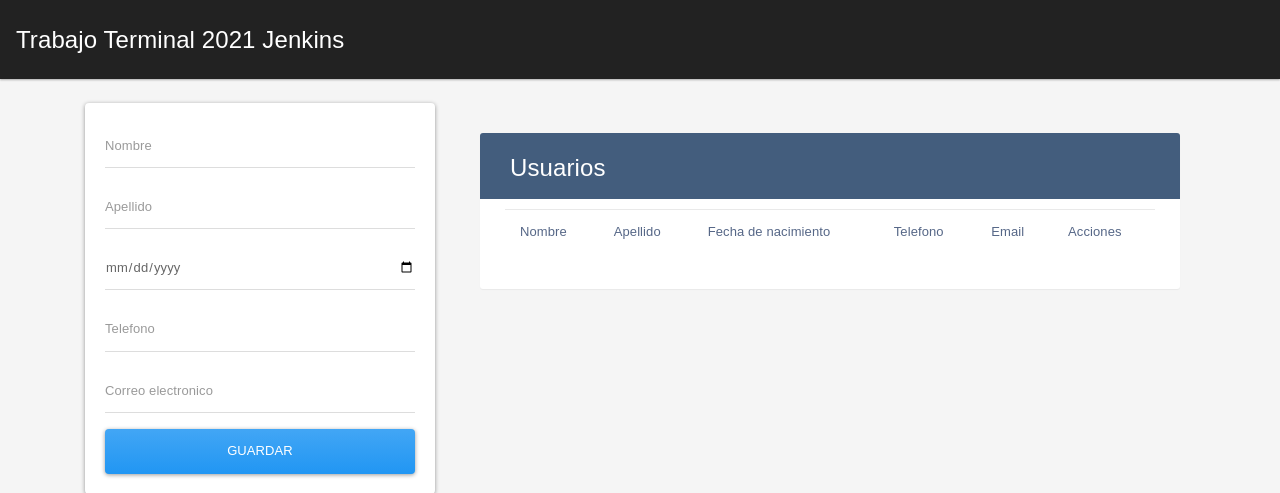
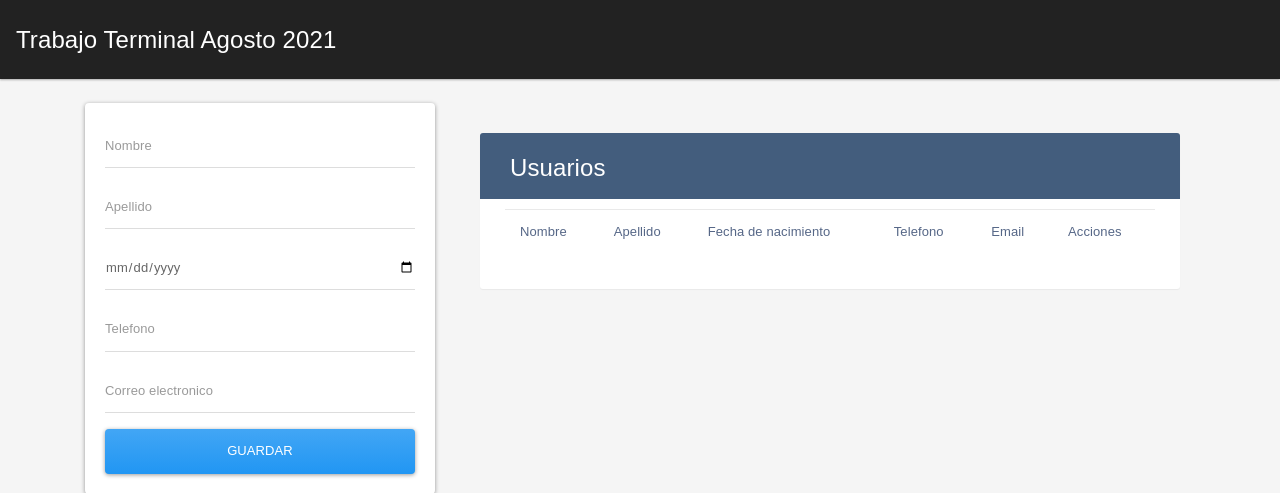
Before and after one commit to kevout97/tt-2021-crud, a Flask app: page / in a window 1280 px wide. Shown: the top 493 px of the page. Run offline with Flask 2, Linux system fonts and the light colour scheme; some libraries are stand-ins or nearby versions; some web fonts are replaced.

Commit message:
Update title

```diff
--- a/src/templates/layout.html
+++ b/src/templates/layout.html
@@ -15,7 +15,7 @@
 
     <!-- NAVIGATION  -->
     <nav class="navbar navbar-dark bg-dark">
-      <a class="navbar-brand" href="/">Trabajo Terminal 2021 Jenkins</a>
+      <a class="navbar-brand" href="/">Trabajo Terminal Agosto 2021</a>
     </nav>
 
     <div class="container pt-4">
```
